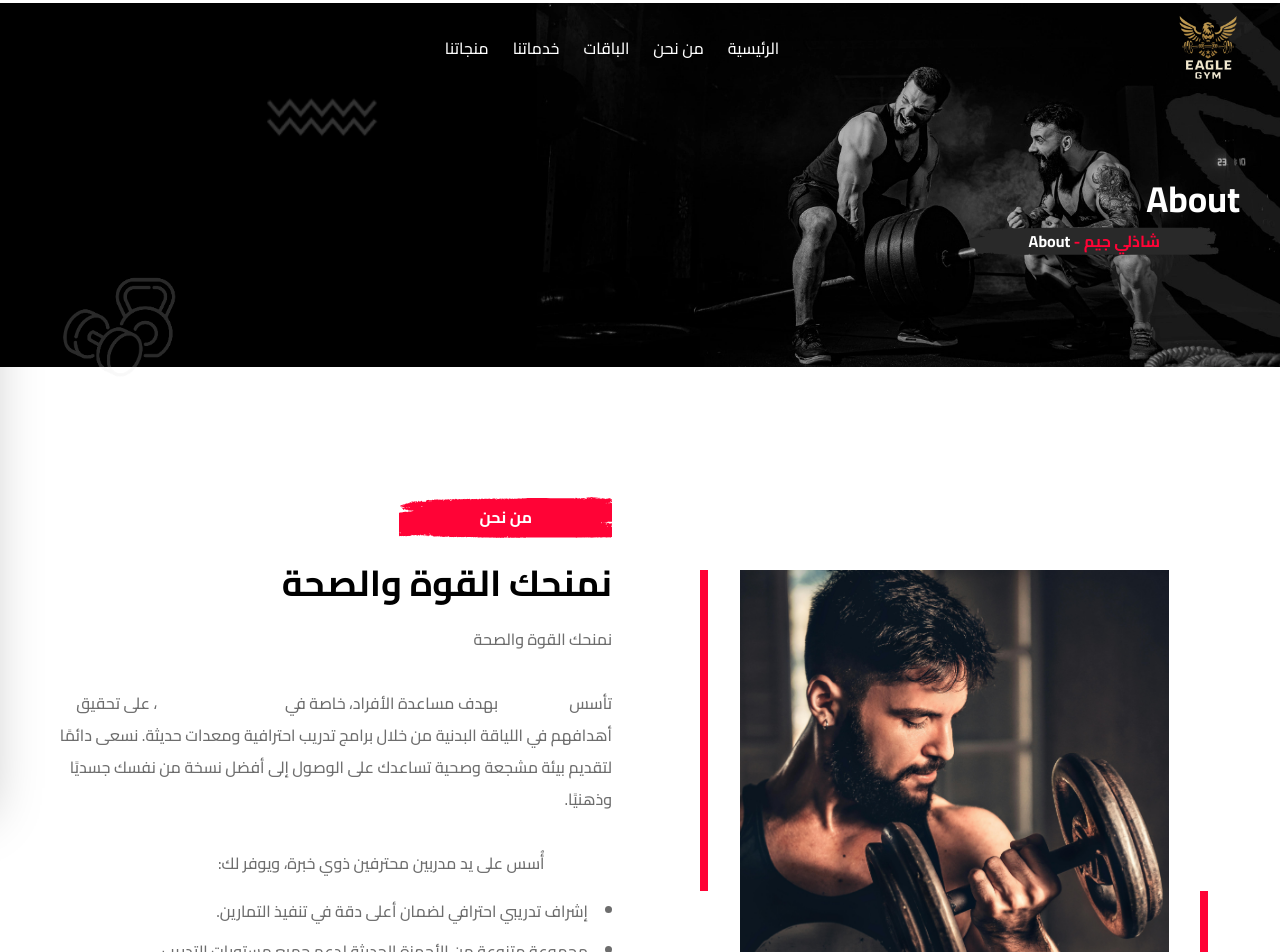
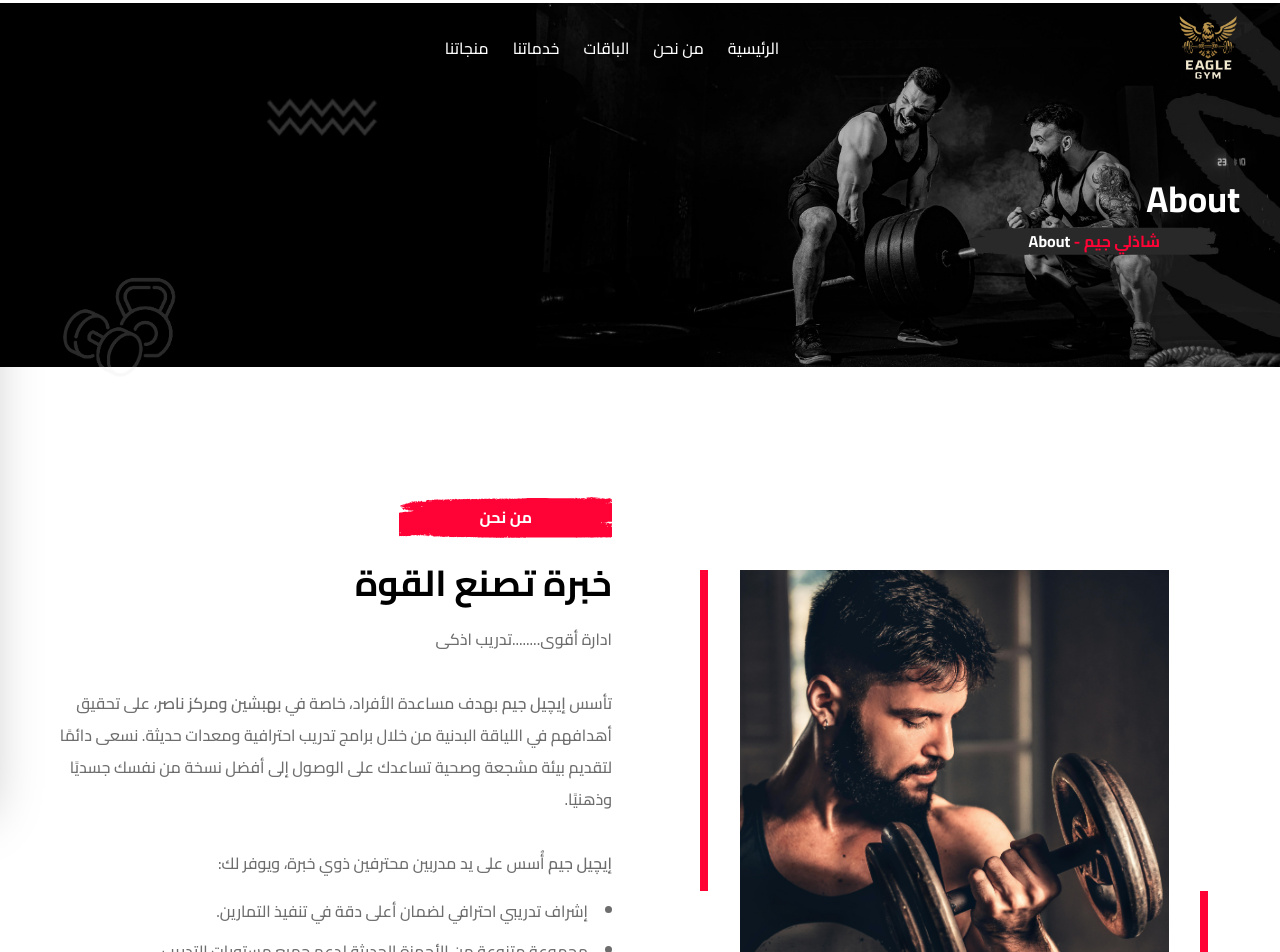
Before and after one commit to shazlygym/Gym, a React (Vite) app in the folder frontend/: page /about in a window 1280 px wide. Shown: the top 952 px of the page. Built offline with nearby package versions, Linux system fonts and the light colour scheme; some icons are missing.

Commit message:
dsdadsdsa

```diff
--- a/frontend/src/components/about-page/who-we-are/Title.jsx
+++ b/frontend/src/components/about-page/who-we-are/Title.jsx
@@ -5,19 +5,19 @@ function Title() {
   return (
     <div>
       <SecondaryHeading>من نحن</SecondaryHeading>
-      <TertiaryHeading>نمنحك القوة والصحة</TertiaryHeading>
+      <TertiaryHeading>  خبرة تصنع القوة</TertiaryHeading>
       <p className="font-medium text-gray-300 leading-8">
-  نمنحك القوة والصحة
+ ادارة أقوى........تدريب اذكى
 
   <br /><br />
-  تأسس <span className="text-white font-semibold">إيچيل جيم</span> بهدف مساعدة الأفراد،
-  خاصة في <span className="text-white font-semibold">بهبشين ومركز ناصر</span>،
+  تأسس <span className=" font-semibold">إيچيل جيم</span> بهدف مساعدة الأفراد،
+  خاصة في <span className=" font-semibold">بهبشين ومركز ناصر</span>،
   على تحقيق أهدافهم في اللياقة البدنية من خلال برامج تدريب احترافية
   ومعدات حديثة. نسعى دائمًا لتقديم بيئة مشجعة وصحية
   تساعدك على الوصول إلى أفضل نسخة من نفسك جسديًا وذهنيًا.
 
   <br /><br />
-  <span className="text-white font-semibold">إيچيل جيم</span> أُسس على يد مدربين محترفين ذوي خبرة، ويوفر لك:
+  <span className="font-semibold">إيچيل جيم</span> أُسس على يد مدربين محترفين ذوي خبرة، ويوفر لك:
 
   <ul className="list-disc list-inside mt-4 space-y-2">
     <li>إشراف تدريبي احترافي لضمان أعلى دقة في تنفيذ التمارين.</li>
```
